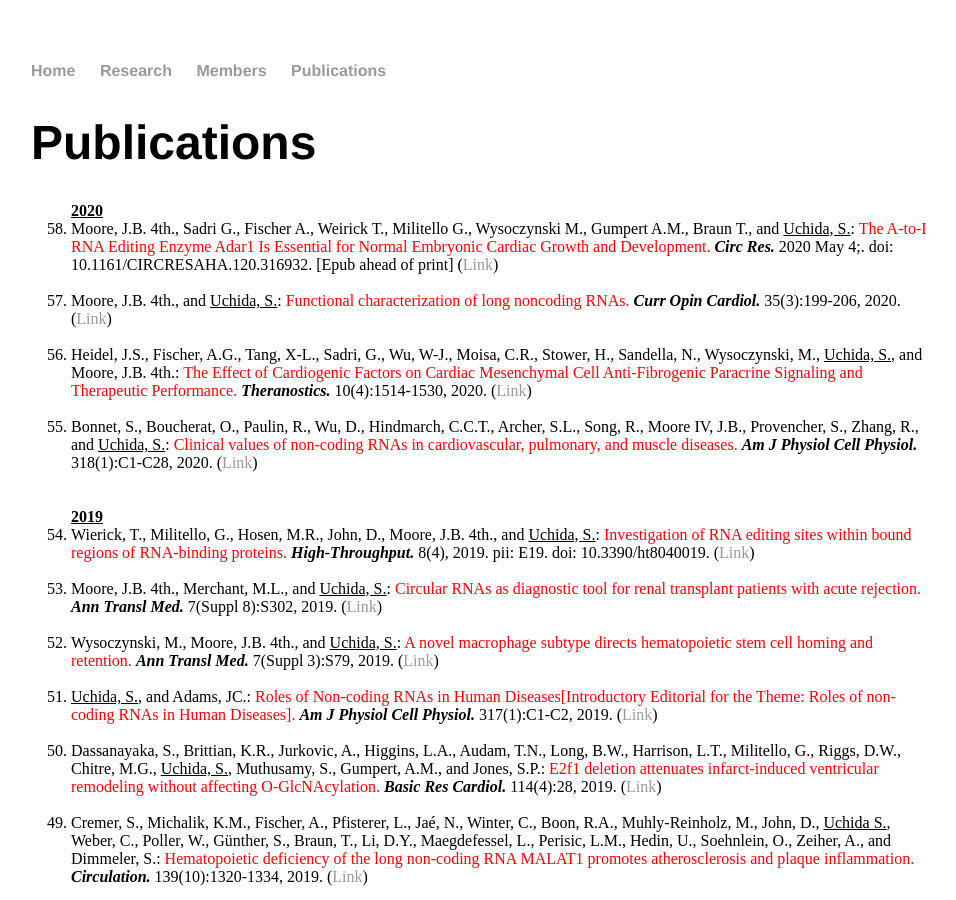
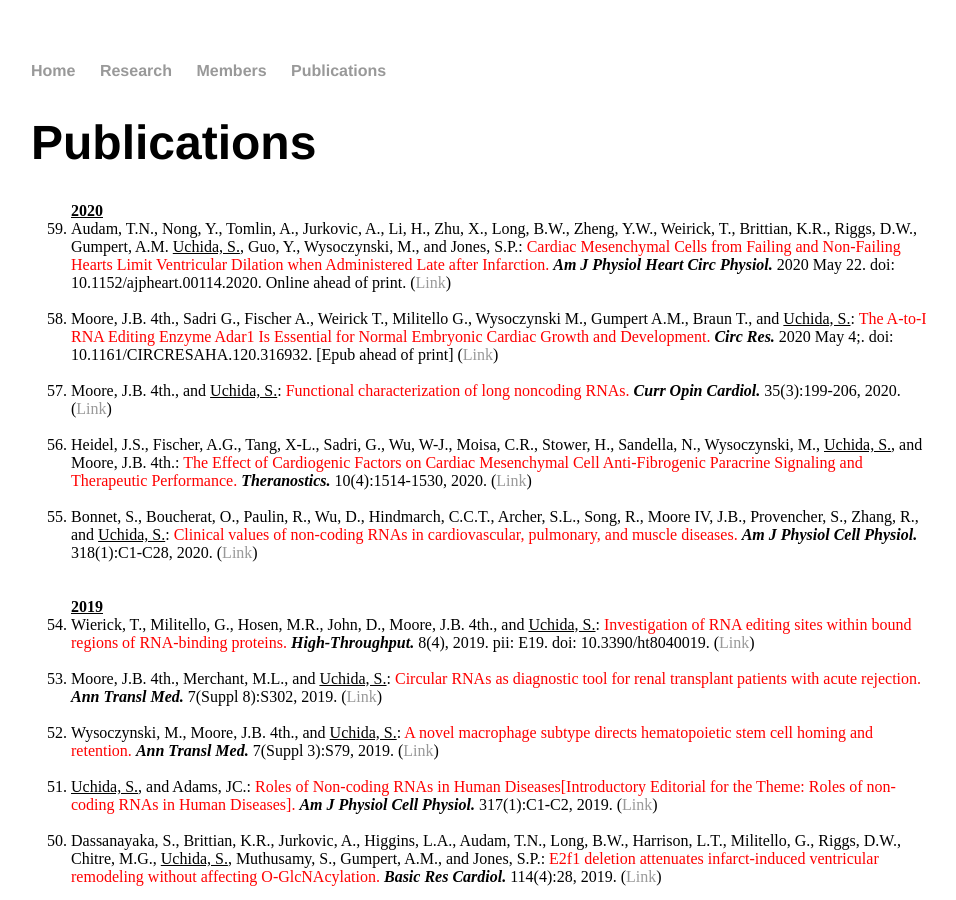
Before and after one commit to heartlncrna/heartlncrna.github.io, a Jekyll site: the page publications/pub_list.html, which Jekyll copies as it is, in a window 1280 px wide and 900 px high. Shown: the whole window, without its empty margins (161-1117 px from the left). Built offline with Jekyll 4.4.1, drawn with Linux system fonts in a browser that asks for light colours.

Commit message:
Update pub_list.html

```diff
--- a/publications/pub_list.html
+++ b/publications/pub_list.html
@@ -28,6 +28,9 @@
 			<ol reversed="reversed">
 
 			<strong><u> 2020 </u></strong>
+				<li>Audam, T.N., Nong, Y., Tomlin, A., Jurkovic, A., Li, H., Zhu, X., Long, B.W., Zheng, Y.W., Weirick, T., Brittian, K.R., Riggs, D.W., Gumpert, A.M. <u>Uchida, S.</u>, Guo, Y., Wysoczynski, M., and Jones, S.P.: <font color="red"> Cardiac Mesenchymal Cells from Failing and Non-Failing Hearts Limit Ventricular Dilation when Administered Late after Infarction.</font> <b><i>Am J Physiol Heart Circ Physiol. </i></b>2020 May 22. doi: 10.1152/ajpheart.00114.2020. Online ahead of print. (<a href="https://journals.physiology.org/doi/abs/10.1152/ajpheart.00114.2020">Link</span></a>)</li>
+			<br>
+
 				<li>Moore, J.B. 4th., Sadri G., Fischer A., Weirick T., Militello G., Wysoczynski M., Gumpert A.M., Braun T., and <u>Uchida, S.</u>: <font color="red">The A-to-I RNA Editing Enzyme Adar1 Is Essential for Normal Embryonic Cardiac Growth and Development.</font> <b><i>Circ Res. </i></b> 2020 May 4;. doi: 10.1161/CIRCRESAHA.120.316932. [Epub ahead of print] (<a href="https://www.ahajournals.org/doi/10.1161/CIRCRESAHA.120.316932">Link</span></a>)</li>
 			<br>
 
```
